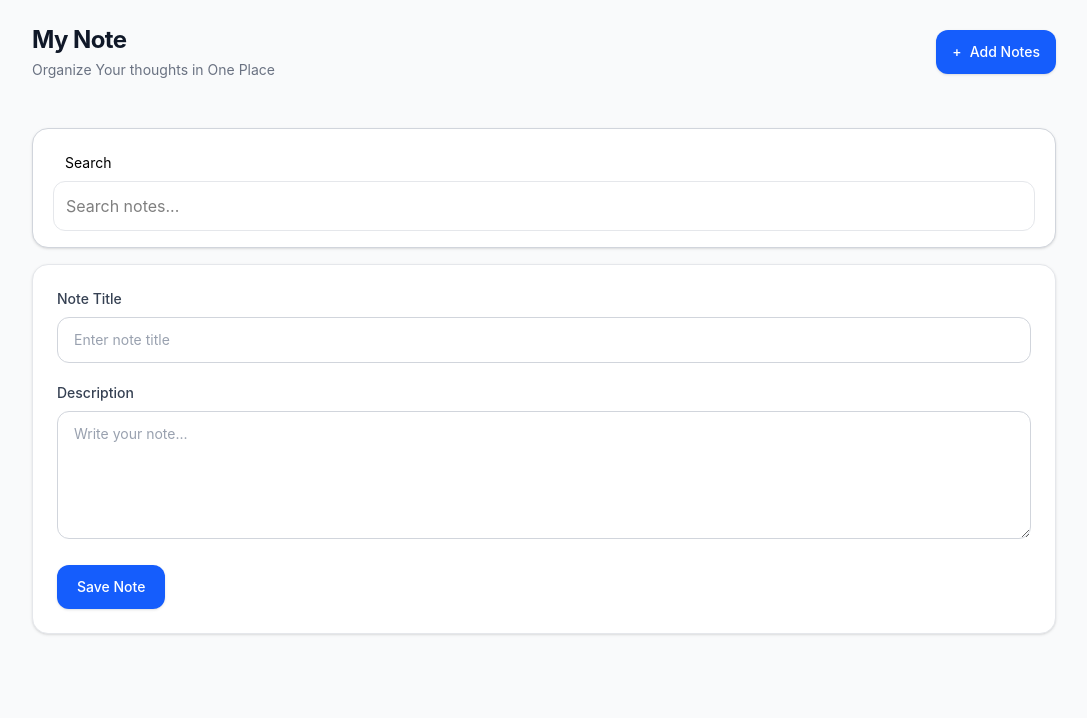
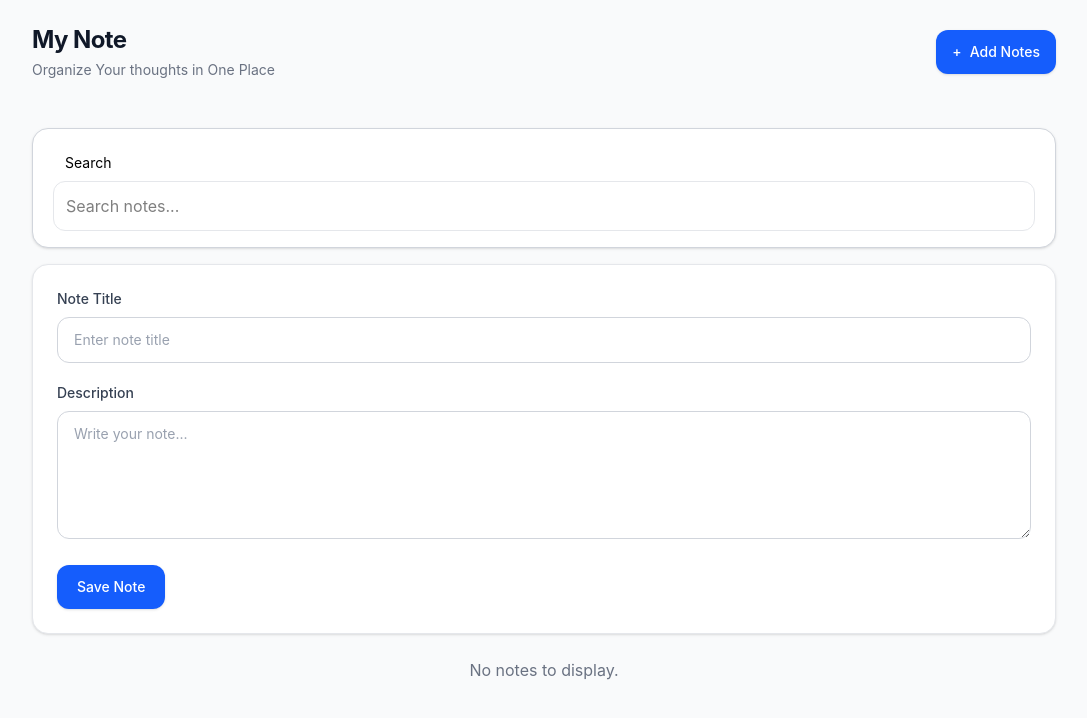
Before and after one commit to aryanoffical17-dev/Notes_App, a React (Vite) app in the folder NotesApp/: page / in a window 1280 px wide. Shown: the top 718 px of the page, without its empty margins (96-1183 px from the left). Built offline with nearby package versions, Linux system fonts and the light colour scheme.

Commit message:
feat: refactor App component, implement note management hooks, and add search functionality

```diff
--- a/NotesApp/src/App.jsx
+++ b/NotesApp/src/App.jsx
@@ -1,81 +1,50 @@
-import React, { useEffect, useState } from 'react'
-import NoteCard from './components/NoteCard'
-import PageHeader from './components/PageHeader'
-import NoteForm from './components/NoteForm'
+
+import React, { useState } from "react";
+
+import PageHeader from "./components/PageHeader";
+import NoteForm from "./components/NoteForm";
+import SearchBar from "./components/SearchBar";
+import NoteList from "./components/NoteList";
+
+import useNotes from "./hooks/useNotes";
+import useDebounce from "./Hooks/usedebounced.js"
 
 function App() {
+  const { notes, addNote, deleteNote } = useNotes();
 
-  const[notes,setNotes] = useState(()=>{
-    const savedNotes = localStorage.getItem("notes");
-    return savedNotes?JSON.parse(savedNotes):[];
-  });
-
-  const addNote = (newNote) =>{
-    setNotes((prevNotes) => [...prevNotes ,newNote])
-  }
-
-  useEffect(()=>{
-    localStorage.setItem( "notes",JSON.stringify(notes))
-  },[notes])
-
-  const [search,setSearch] = useState("")
-  const [debouncedSearch,setdebouncedSearch] =useState("")
+  const [search, setSearch] = useState("");
+  const debouncedSearch = useDebounce(search, 500);
 
   const filteredNotes = notes.filter((note) =>
-  note.title
-    .toLowerCase()
-    .includes(debouncedSearch.toLowerCase())
-);
+    note.title
+      .toLowerCase()
+      .includes(debouncedSearch.trim().toLowerCase())
+  );
 
-
-  useEffect(()=>{
-    const timer = setTimeout(() => {
-      setdebouncedSearch(search)
-    }, 500);
-
-    return () =>{
-      clearTimeout(timer);
-    };
-  },[search])
-
-
+  const emptyMessage = debouncedSearch.trim()
+    ? `No notes found for "${debouncedSearch}".`
+    : "No notes yet. Create your first note!";
 
   return (
-    <div className='min-h-screen bg-gray-50 p-6'>
+    <div className="min-h-screen bg-gray-50 p-6">
+      <div className="mx-auto max-w-5xl">
+        <PageHeader />
 
-      <div className='mx-auto max-w-5xl '>
+        <SearchBar
+          search={search}
+          onSearchChange={setSearch}
+        />
 
-      <PageHeader/>
-       <div className='py-4'>
-      <div className='border rounded-2xl border-gray-300 bg-white shadow-sm outline-none py-4 px-5'>
-        <h1 className=' text-sm py-2 px-3'>Search</h1>
-       <input
-  type="text"
-  placeholder="Search notes..."
-  value={search}
-  onChange={(e) => setSearch(e.target.value)}
-  className="w-full rounded-xl border border-gray-200 bg-white outline-none focus:ring-2 p-3 focus:ring-blue-500"
-/>
+        <NoteForm onAddNote={addNote} />
+
+        <NoteList
+          notes={filteredNotes}
+          onDeleteNote={deleteNote}
+          emptyMessage={emptyMessage}
+        />
+      </div>
     </div>
-      </div>
-
-      <NoteForm onAddNote={addNote}/>
-
-       <div className="mt-6 grid grid-cols-1 gap-5 md:grid-cols-2 lg:grid-cols-3">
-    {filteredNotes.map((note, index) => (
-            <NoteCard
-              key={index}
-              title={note.title}
-              description={note.description}
-            />
-          ))}
-   </div>
-
-
-      </div>
-
-    </div>
-  )
+  );
 }
 
-export default App
+export default App;
--- /dev/null
+++ b/NotesApp/src/Hooks/useNotes.js
@@ -0,0 +1,31 @@
+
+import { useState, useEffect } from "react";
+import { loadNotes, saveNotes } from "../utils/storage";
+
+function useNotes() {
+  const [notes, setNotes] = useState(() => loadNotes());
+
+  useEffect(() => {
+    saveNotes(notes);
+  }, [notes]);
+
+  const addNote = (newNote) => {
+    const noteWithDetails = {
+      ...newNote,
+      id: crypto.randomUUID(),
+      createdAt: new Date().toISOString(),
+    };
+
+    setNotes((prevNotes) => [...prevNotes, noteWithDetails]);
+  };
+
+  const deleteNote = (id) => {
+    setNotes((prevNotes) =>
+      prevNotes.filter((note) => note.id !== id)
+    );
+  };
+
+  return { notes, addNote, deleteNote };
+}
+
+export default useNotes;
--- /dev/null
+++ b/NotesApp/src/Hooks/usedebounced.js
@@ -0,0 +1,20 @@
+
+import { useEffect, useState } from "react";
+
+function useDebounce(value, delay = 500) {
+  const [debouncedValue, setDebouncedValue] = useState(value);
+
+  useEffect(() => {
+    const timer = setTimeout(() => {
+      setDebouncedValue(value);
+    }, delay);
+
+    return () => {
+      clearTimeout(timer);
+    };
+  }, [value, delay]);
+
+  return debouncedValue;
+}
+
+export default useDebounce;
--- a/NotesApp/src/components/Header.jsx
+++ /dev/null
@@ -1,9 +0,0 @@
-import React from 'react'
-
-function header() {
-  return (
-    <div>header</div>
-  )
-}
-
-export default header
--- a/NotesApp/src/components/NoteCard.jsx
+++ b/NotesApp/src/components/NoteCard.jsx
@@ -1,39 +1,56 @@
-import React from 'react'
 
-function NoteCard({title,description}) {
+import React from "react";
 
-    const date = new Date();
+function NoteCard({
+  title,
+  description,
+  date,
+  onDelete,
+}) {
+  return (
+    <article className="w-full rounded-2xl border bg-white p-5 shadow-sm">
+      <div className="mb-3 flex items-start justify-between gap-3">
+        <h3 className="text-lg font-bold leading-6 text-gray-800">
+          {title}
+        </h3>
 
-  return (
-
-    <article className='rounded-2xl p-5 border bg-white shadow-sm w-full'>
-
-    <div className='mb-3 flex items-start justify-between gap-3' >
-
-      <h3 className='text-lg font-bold text-gray-800 leading-6'>{title}</h3>
-      <button className="rounded-lg px-2 py-1 text-gray-500 hover:bg-gray-100" aria-label="More options">
-            ⋮
-       </button>
-
-    </div>
-
-      <p className='text-sm mb-5 font-normal text-gray-600 leading-6'>{description}</p>
-
-        <footer className='mt-4 border-t border-gray-100 flex gap-3 pt-4 items-center justify-between'>
-
-        <span className='text-xs text-gray-400' >{date.toDateString()}</span>
-
-      <div className='flex items-center gap-2'>
-      <button className=' rounded-lg px-3 py-2 hover:bg-blue-50 text-sm font-medium transition-colors cursor-pointer text-blue-500' >Edit</button>
-      <button className=' rounded-lg px-3 py-2 hover:bg-red-50 transition-colors text-red-600 font-medium text-sm cursor-pointer'>Delete</button>
+        <button
+          type="button"
+          className="rounded-lg px-2 py-1 text-gray-500 hover:bg-gray-100"
+          aria-label="More options"
+        >
+          ⋮
+        </button>
       </div>
 
-        </footer>
+      <p className="mb-5 text-sm font-normal leading-6 text-gray-600">
+        {description}
+      </p>
 
+      <footer className="mt-4 flex items-center justify-between gap-3 border-t border-gray-100 pt-4">
+        <span className="text-xs text-gray-400">
+          {date ? new Date(date).toLocaleDateString() : ""}
+        </span>
 
+        <div className="flex items-center gap-2">
+          <button
+            type="button"
+            className="rounded-lg px-3 py-2 text-sm font-medium text-blue-500 transition-colors hover:bg-blue-50"
+          >
+            Edit
+          </button>
+
+          <button
+            type="button"
+            onClick={onDelete}
+            className="rounded-lg px-3 py-2 text-sm font-medium text-red-600 transition-colors hover:bg-red-50"
+          >
+            Delete
+          </button>
+        </div>
+      </footer>
     </article>
-
-  )
+  );
 }
 
-export default NoteCard
+export default NoteCard;
--- a/NotesApp/src/components/NoteForm.jsx
+++ b/NotesApp/src/components/NoteForm.jsx
@@ -5,7 +5,13 @@ function NoteForm({onAddNote}) {
     const[description,setDescription] = useState("")
 
     const handleSubmit = (e) => {
-        e.preventDefault()
+        e.preventDefault();
+
+
+         if (!title.trim() && !description.trim()) {
+              return;
+            }
+
         onAddNote({
           title:title,
           description: description
@@ -66,6 +72,7 @@ function NoteForm({onAddNote}) {
         className='self-start rounded-xl bg-blue-600 px-5 py-3 text-sm font-medium text-white shadow-sm transition-colors hover:bg-blue-700 focus-visible:outline-none focus-visible:ring-2 focus-visible:ring-blue-500 focus-visible:ring-offset-2 cursor-pointer'
         type='submit'
 
+
       >
         Save Note
       </button>
--- a/NotesApp/src/components/NoteList.jsx
+++ b/NotesApp/src/components/NoteList.jsx
@@ -1,9 +1,29 @@
-import React from 'react'
 
-function NoteList() {
+import React from "react";
+import NoteCard from "./NoteCard";
+
+function NoteList({ notes, onDeleteNote }) {
+  if (notes.length === 0) {
+    return (
+      <p className="mt-6 text-center text-gray-500">
+        No notes to display.
+      </p>
+    );
+  }
+
   return (
-    <div>NoteList</div>
-  )
+    <div className="mt-6 grid grid-cols-1 gap-5 md:grid-cols-2 lg:grid-cols-3">
+      {notes.map((note) => (
+        <NoteCard
+          key={note.id}
+          title={note.title}
+          description={note.description}
+          date={note.createdAt}
+          onDelete={() => onDeleteNote(note.id)}
+        />
+      ))}
+    </div>
+  );
 }
 
-export default NoteList
+export default NoteList;
--- a/NotesApp/src/components/PageHeader.jsx
+++ b/NotesApp/src/components/PageHeader.jsx
@@ -1,6 +1,9 @@
 import React from 'react'
 
 function PageHeader() {
+
+
+
   return (
     <div className='flex items-center justify-between gap-4 mb-8'>
 
@@ -16,9 +19,6 @@ function PageHeader() {
 
       </button>
 
-
-
-
     </div>
 
   );
--- /dev/null
+++ b/NotesApp/src/components/SearchBar.jsx
@@ -0,0 +1,28 @@
+
+import React from "react";
+
+function SearchBar({ search, onSearchChange }) {
+  return (
+    <div className="py-4">
+      <div className="rounded-2xl border border-gray-300 bg-white px-5 py-4 shadow-sm">
+        <label
+          htmlFor="note-search"
+          className="block px-3 py-2 text-sm"
+        >
+          Search
+        </label>
+
+        <input
+          id="note-search"
+          type="text"
+          placeholder="Search notes..."
+          value={search}
+          onChange={(e) => onSearchChange(e.target.value)}
+          className="w-full rounded-xl border border-gray-200 bg-white p-3 outline-none focus:ring-2 focus:ring-blue-500"
+        />
+      </div>
+    </div>
+  );
+}
+
+export default SearchBar;
--- /dev/null
+++ b/NotesApp/src/utils/storage.js
@@ -0,0 +1,20 @@
+
+const STORAGE_KEY = "notes";
+
+export function loadNotes() {
+  try {
+    const savedNotes = localStorage.getItem(STORAGE_KEY);
+    return savedNotes ? JSON.parse(savedNotes) : [];
+  } catch (error) {
+    console.error("Could not load notes:", error);
+    return [];
+  }
+}
+
+export function saveNotes(notes) {
+  try {
+    localStorage.setItem(STORAGE_KEY, JSON.stringify(notes));
+  } catch (error) {
+    console.error("Could not save notes:", error);
+  }
+}
```
